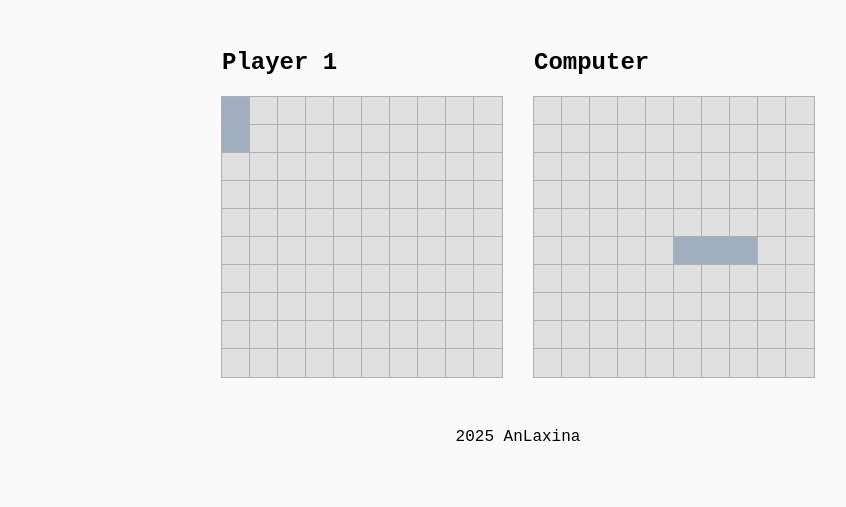
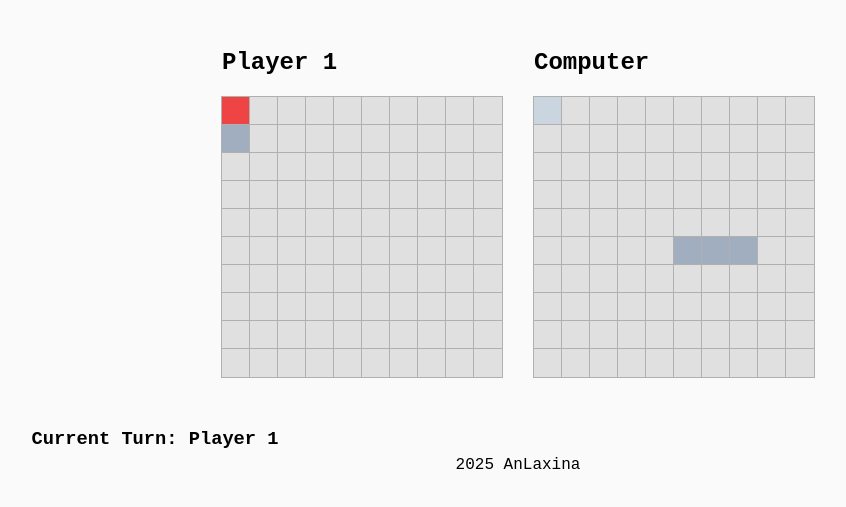
Before and after one commit to AnLaxina/battleship, a website with bundled scripts: page index.html in a window 1280 px wide. Shown: the part 67-574 px from the top of the page, without its empty margins (122-968 px from the left). Built offline with nearby package versions, Linux system fonts and the light colour scheme; a web font is replaced by a local one.

Commit message:
feat: add working functionality for handling current player turn on UI

```diff
--- a/code/js/DOM/gameboardDOM.js
+++ b/code/js/DOM/gameboardDOM.js
@@ -30,4 +30,14 @@ export default class GameboardDOM {
       callback(coordinate);
     });
   }
+
+  static changeCurrentTurn(player) {
+    const currentTurnDOM = document.querySelector("h3");
+    currentTurnDOM.textContent = "Current Turn: ";
+    if (player.isTurn) {
+      currentTurnDOM.textContent += " Player 1";
+    } else {
+      currentTurnDOM.textContent += " Computer";
+    }
+  }
 }
--- a/code/js/gameController.js
+++ b/code/js/gameController.js
@@ -32,6 +32,7 @@ export default class GameController {
 
     if (!result.ok) return result; // out of bounds, so return immediately
 
+    GameboardDOM.changeCurrentTurn(this.player1);
     GameboardDOM.changeCell(
       defender.type,
       result.coordinates,
--- a/css/main.css
+++ b/css/main.css
@@ -22,11 +22,6 @@ header {
     padding: 0.5rem;
 }
 
-h2 {
-    white-space: nowrap;
-    font-size: 1.5rem;
-}
-
 main {
     display: flex;
     flex-wrap: wrap;
@@ -35,6 +30,23 @@ main {
     padding: 2rem;
     width: 100%;
 }
+
+footer {
+    display: flex;
+    flex-direction: column;
+    align-items: center;
+    width: 76%;
+}
+
+h2 {
+    white-space: nowrap;
+    font-size: 1.5rem;
+}
+
+h3 {
+    align-self: flex-start;
+}
+
 
 .board-wrapper {
     display: flex;
--- a/index.html
+++ b/index.html
@@ -31,6 +31,9 @@
       </div>
     </main>
 
-    <footer>2025 AnLaxina</footer>
+    <footer>
+      <h3>Current Turn:</h3>
+      2025 AnLaxina
+    </footer>
   </body>
 </html>
--- a/main.js
+++ b/main.js
@@ -6,3 +6,5 @@ const game = new GameController();
 
 game.placeShip(game.player1, "destroyer", [0, 0], true);
 game.placeShip(game.player2, "submarine", [5, 5], false);
+game.attack(game.player1, game.player2, [0, 0]);
+game.attack(game.player2, game.player1, [0, 0]);
```
